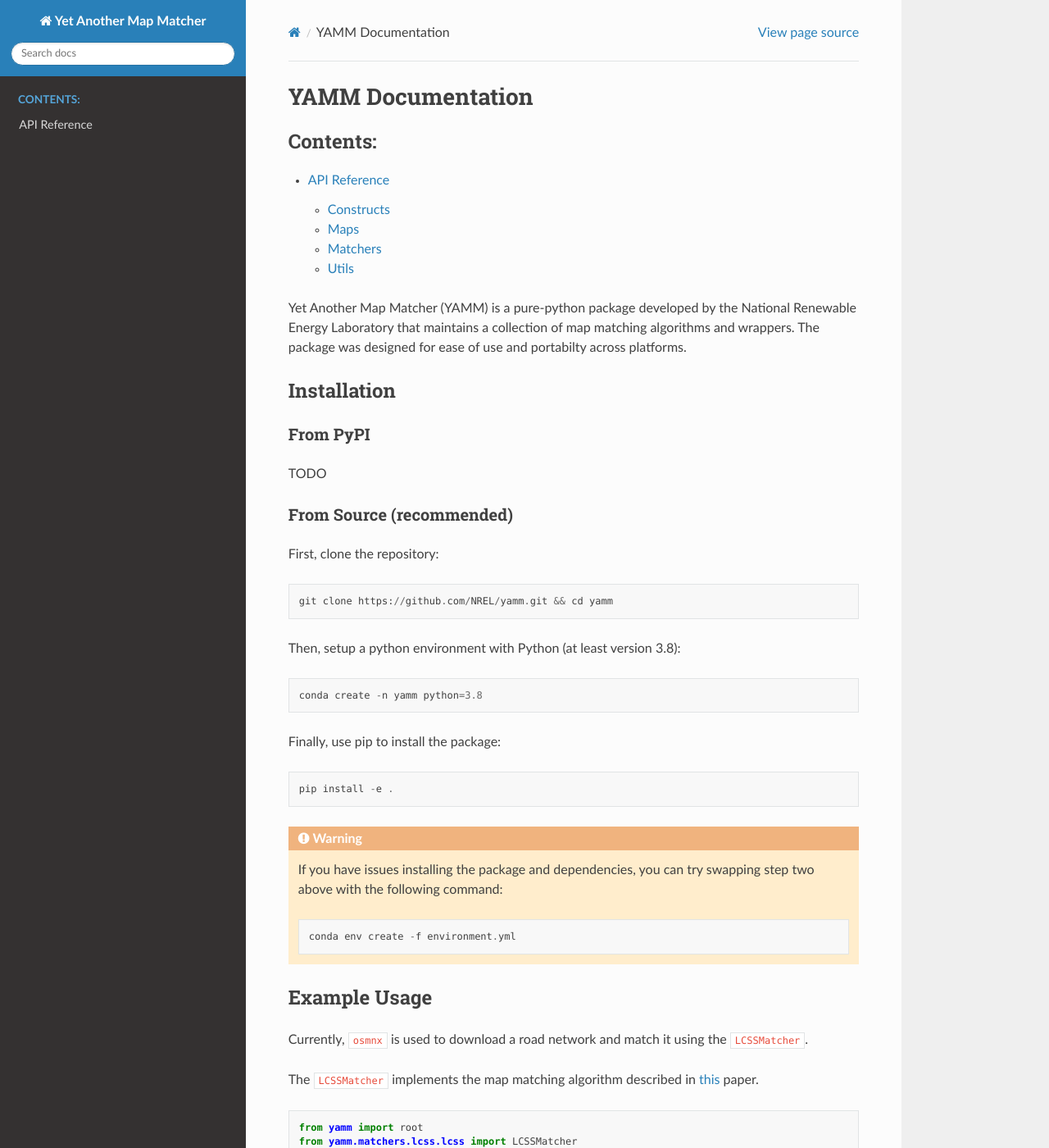
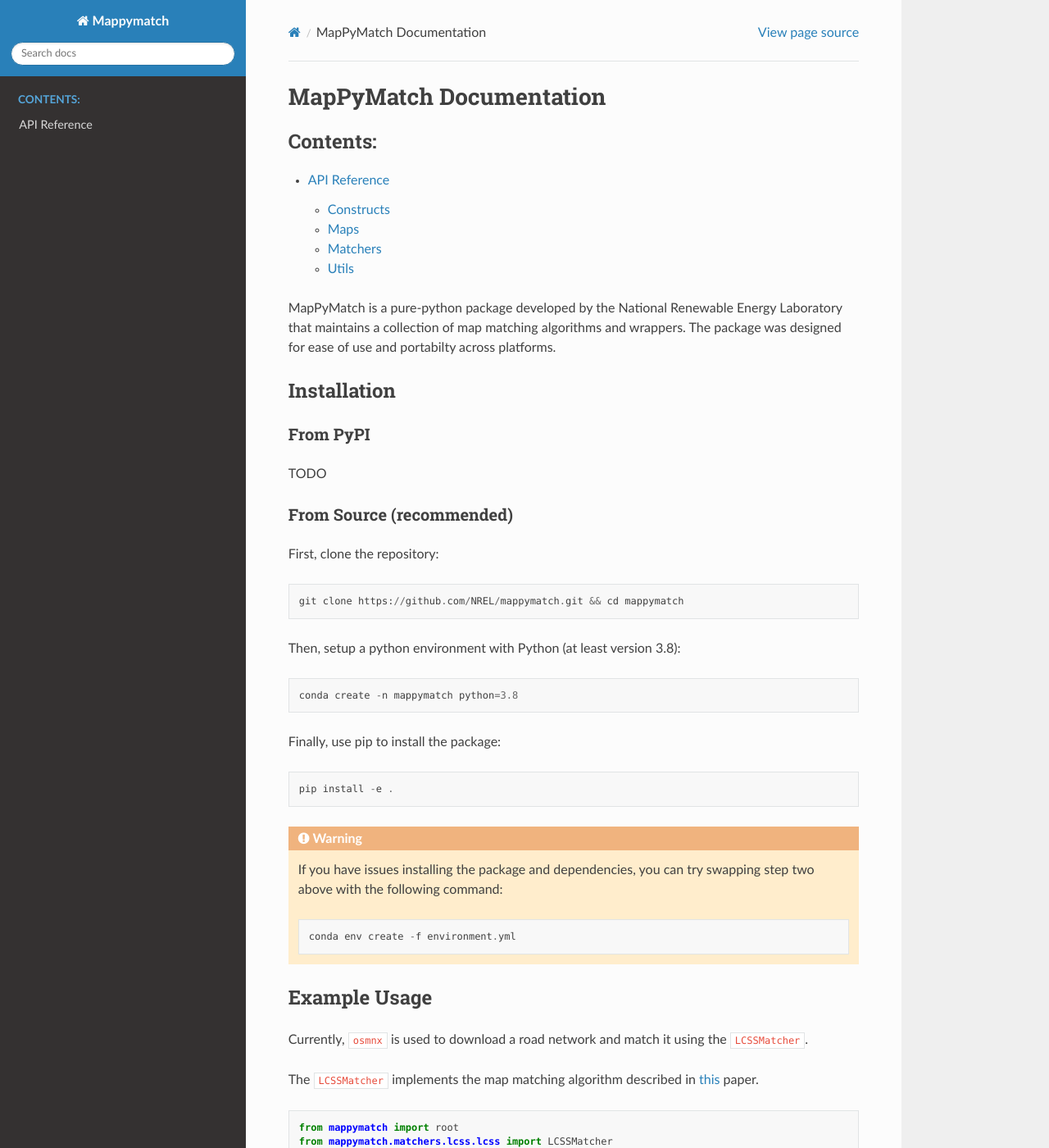
Before and after one commit to NREL/mappymatch, a Sphinx documentation site: the page built from docs/source/index.rst, in a window 1280 px wide and 1400 px high. Shown: the whole window at 82% size. Built offline with Sphinx 7.4.7 and the Read the Docs theme 2.0.0, drawn with Linux system fonts in a browser that asks for light colours; some of the changed text lies outside the part shown.

Commit message:
Update docs to use new project name

```diff
--- a/docs/source/conf.py
+++ b/docs/source/conf.py
@@ -18,7 +18,7 @@
 
 # -- Project information -----------------------------------------------------
 
-project = 'Yet Another Map Matcher'
+project = 'Mappymatch'
 copyright = '2022, National Renewable Energy Laboratory'
 author = 'National Renewable Energy Laboratory'
 
--- a/docs/source/index.rst
+++ b/docs/source/index.rst
@@ -1,10 +1,10 @@
-.. Yet Another Map Matcher documentation master file, created by
+.. MapPyMatch documentation master file, created by
    sphinx-quickstart on Mon May  2 10:18:14 2022.
    You can adapt this file completely to your liking, but it should at least
    contain the root `toctree` directive.
 
-YAMM Documentation
-==================
+MapPyMatch Documentation
+========================
 
 .. toctree::
    :maxdepth: 2
@@ -12,7 +12,7 @@
 
    reference/index
 
-Yet Another Map Matcher (YAMM) is a pure-python package developed by the National Renewable Energy Laboratory that maintains a collection of map matching algorithms and wrappers. The package was designed for ease of use and portabilty across platforms.
+MapPyMatch is a pure-python package developed by the National Renewable Energy Laboratory that maintains a collection of map matching algorithms and wrappers. The package was designed for ease of use and portabilty across platforms.
 
 Installation
 ------------
@@ -27,11 +27,11 @@
 
 First, clone the repository::
 
-   git clone https://github.com/NREL/yamm.git && cd yamm
+   git clone https://github.com/NREL/mappymatch.git && cd mappymatch
 
 Then, setup a python environment with Python (at least version 3.8)::
 
-   conda create -n yamm python=3.8
+   conda create -n mappymatch python=3.8
 
 Finally, use pip to install the package::
 
@@ -52,11 +52,11 @@
 
 .. code-block:: python
 
-   from yamm import root
-   from yamm.matchers.lcss.lcss import LCSSMatcher
-   from yamm.utils.geo import geofence_from_trace
-   from yamm.maps.nx.readers.osm_readers import read_osm_nxmap
-   from yamm.constructs.trace import Trace
+   from mappymatch import root
+   from mappymatch.matchers.lcss.lcss import LCSSMatcher
+   from mappymatch.utils.geo import geofence_from_trace
+   from mappymatch.maps.nx.readers.osm_readers import read_osm_nxmap
+   from mappymatch.constructs.trace import Trace
 
    trace = Trace.from_csv(root() / "resources/traces/sample_trace_1.csv")
 
```
Also changed, not shown: docs/source/reference/constructs.rst (+5 -5 lines), docs/source/reference/maps.rst (+4 -4 lines), docs/source/reference/matchers.rst (+6 -6 lines), docs/source/reference/utils.rst (+5 -5 lines).
